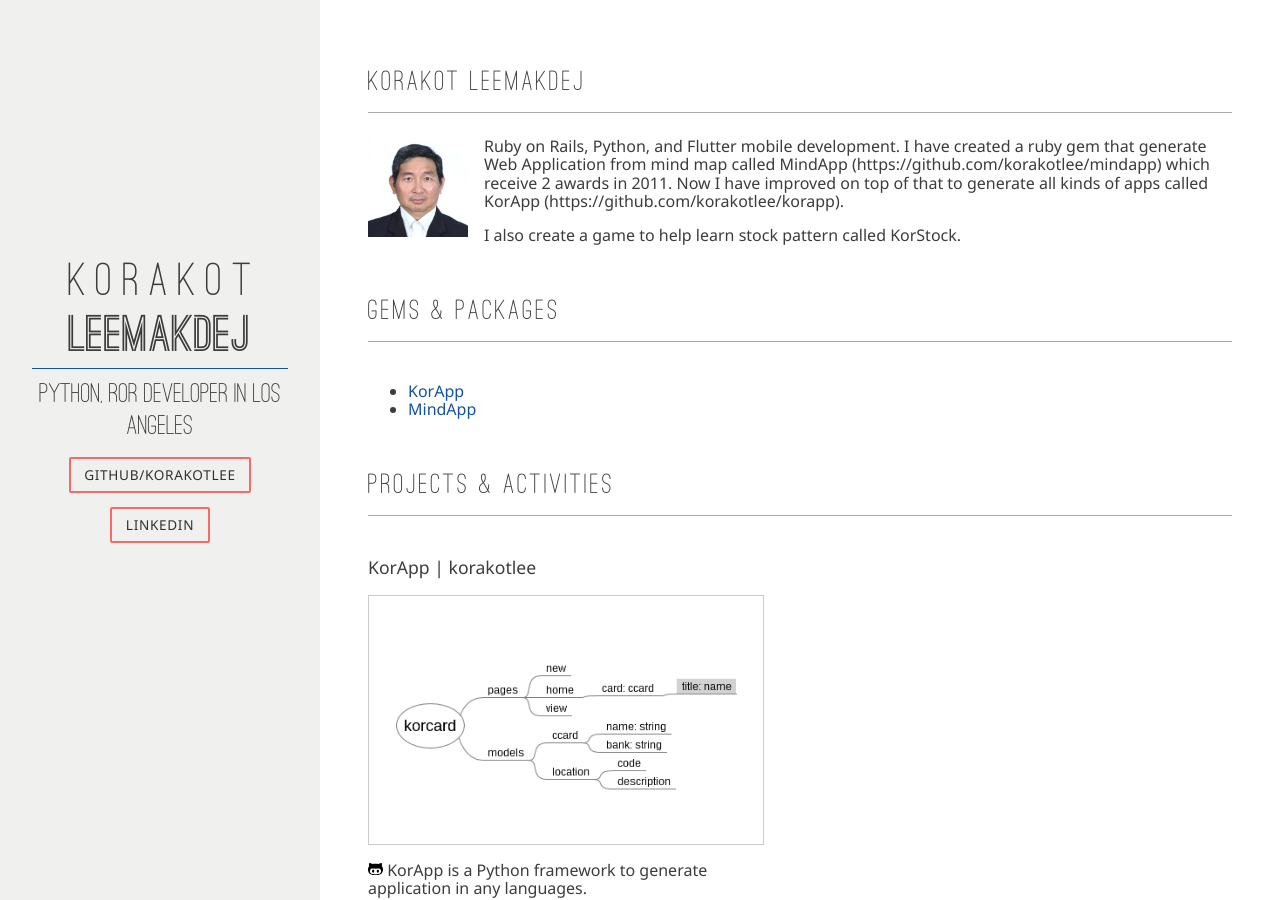
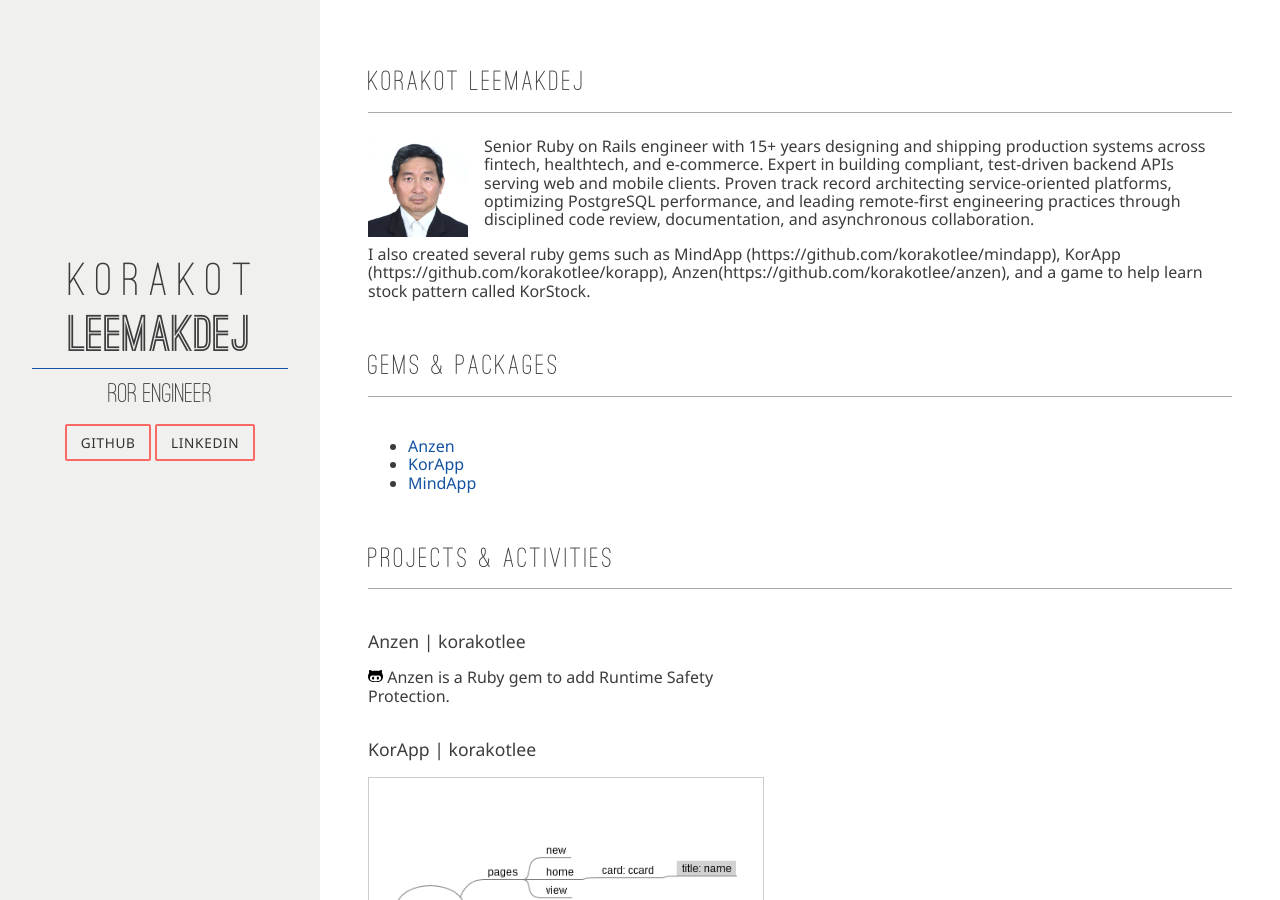
Before and after one commit to korakotlee/korakotlee.github.io, a Jekyll site: the page built from index.html, in a window 1280 px wide and 900 px high. Built offline with Jekyll 4.4.1, drawn with Linux system fonts in a browser that asks for light colours; nearby versions of some CDN libraries; some of the changed text lies outside the part shown.

Commit message:
Update title and add Anzen

```diff
--- a/_data/projects.yml
+++ b/_data/projects.yml
@@ -1,4 +1,11 @@
 ---
+- name: Anzen
+  organization: korakotlee
+  github_repo: korakotlee/anzen
+  image:
+  link: https://github.com/korakotlee/anzen
+  about: |
+    Anzen is a Ruby gem to add Runtime Safety Protection.
 - name: KorApp
   organization: korakotlee
   github_repo: korakotlee/korapp
--- a/_layouts/default.html
+++ b/_layouts/default.html
@@ -25,16 +25,16 @@
                 <span class="last-name">Leemakdej</span>
             </a>
         </h1>
-        <h2 class="blog-tagline">Python, RoR Developer in Los Angeles</h2>
+        <h2 class="blog-tagline">RoR Engineer</h2>
       </hgroup>
 
       <nav class="nav">
         <ul class="nav-list">
           <li class="nav-item">
-            <a class="pure-button" href="https://github.com/korakotlee">GitHub/korakotlee</a>
+            <a class="pure-button" href="https://github.com/korakotlee">GitHub</a>
           </li>
           <li class="nav-item">
-            <a class="pure-button" href="https://www.linkedin.com/in/korakot/" >LinkedIn</a>
+            <a class="pure-button" href="https://www.linkedin.com/in/korakot/">LinkedIn</a>
           </li>
           <!-- <li class="nav-item">
             <a class="pure-button" href="/files/Korakot Leemakdej Resume 2018-01-25.pdf" title="Korakot Leemakdej's Résumé">Résumé</a>
--- a/index.html
+++ b/index.html
@@ -9,14 +9,18 @@
     <div class="pure-g">
       <div class="pure-u-1">
         <img src="/img/korakot.jpg" alt="Korakot" />
+        <p>Senior Ruby on Rails engineer with 15+ years designing and shipping production systems
+          across fintech, healthtech, and e-commerce. Expert in building compliant,
+          test-driven backend APIs serving web and mobile clients.
+          Proven track record architecting service-oriented platforms, optimizing PostgreSQL
+          performance, and leading remote-first engineering practices through disciplined code
+          review, documentation, and asynchronous collaboration. </p>
         <p>
-          Ruby on Rails, Python, and Flutter mobile development. I have created
-          a ruby gem that generate Web Application from mind map called MindApp
-          (https://github.com/korakotlee/mindapp) which receive 2 awards in
-          2011. Now I have improved on top of that to generate all kinds of apps
-          called KorApp (https://github.com/korakotlee/korapp).
+          I also created several ruby gems such as MindApp
+          (https://github.com/korakotlee/mindapp), KorApp (https://github.com/korakotlee/korapp),
+          Anzen(https://github.com/korakotlee/anzen), and a game to help learn
+          stock pattern called KorStock.
         </p>
-        <p>I also create a game to help learn stock pattern called KorStock.</p>
       </div>
     </div>
   </div>
@@ -26,6 +30,7 @@
   <h2 class="content-subhead">Gems &amp; Packages</h2>
   <div class="pure-u-1">
     <ul>
+      <li><a href='https://github.com/korakotlee/anzen' target='_blank'>Anzen</a></li>
       <li><a href='https://pypi.org/project/korapp/' target='_blank'>KorApp</a></li>
       <li><a href='https://rubygems.org/gems/mindapp/versions/0.0.8' target='_blank'>MindApp</a></li>
     </ul>
@@ -43,6 +48,7 @@
             %}
           </h3>
 
+          {% if p.image %}
           <div class="img-container">
             <a href="{{ p.link }}" target="_blank" title="{{ p.name }}"
               ><img
@@ -50,6 +56,7 @@
                 src="/img/projects/{{ p.image }}"
             /></a>
           </div>
+          {% endif %}
 
           <p>
             {% if p.github_repo %}
```
Also changed, not shown: other parts of index.html (+1 -1 lines).
